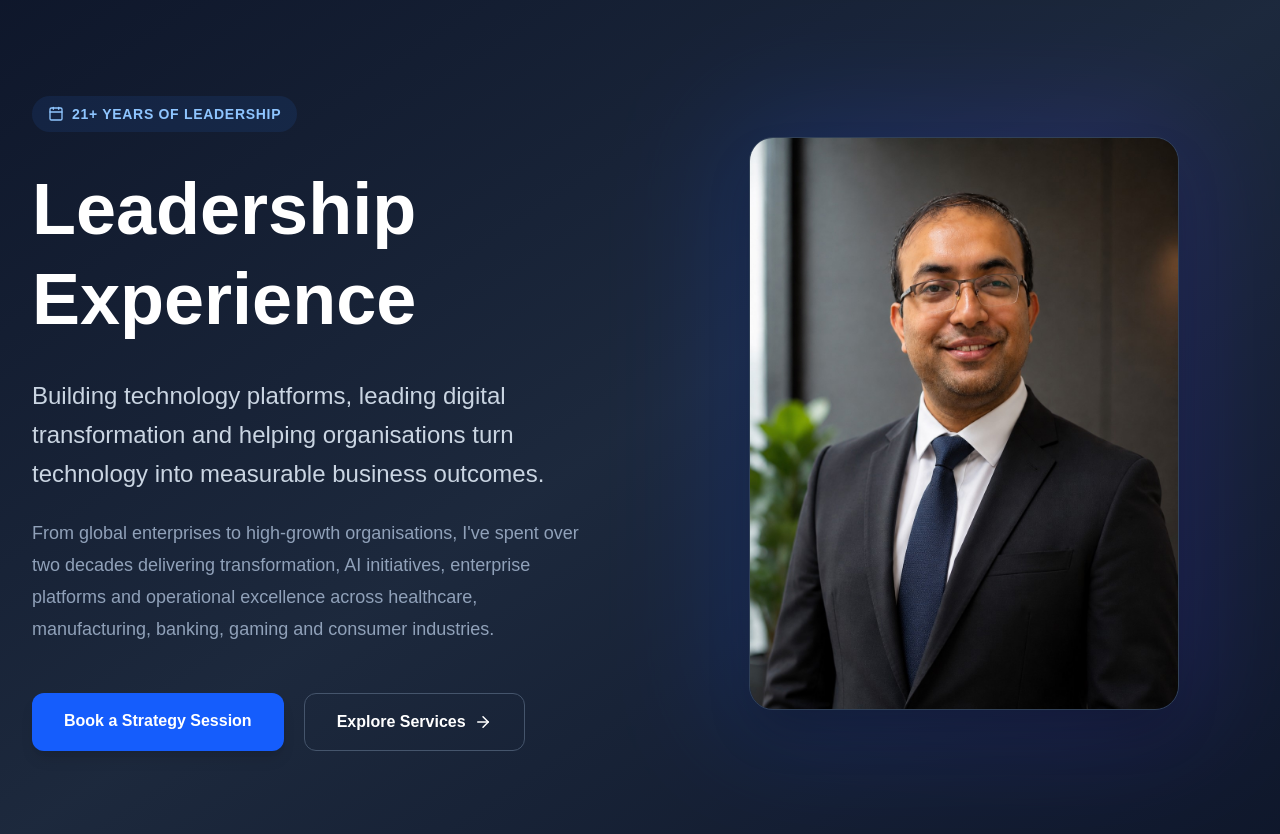
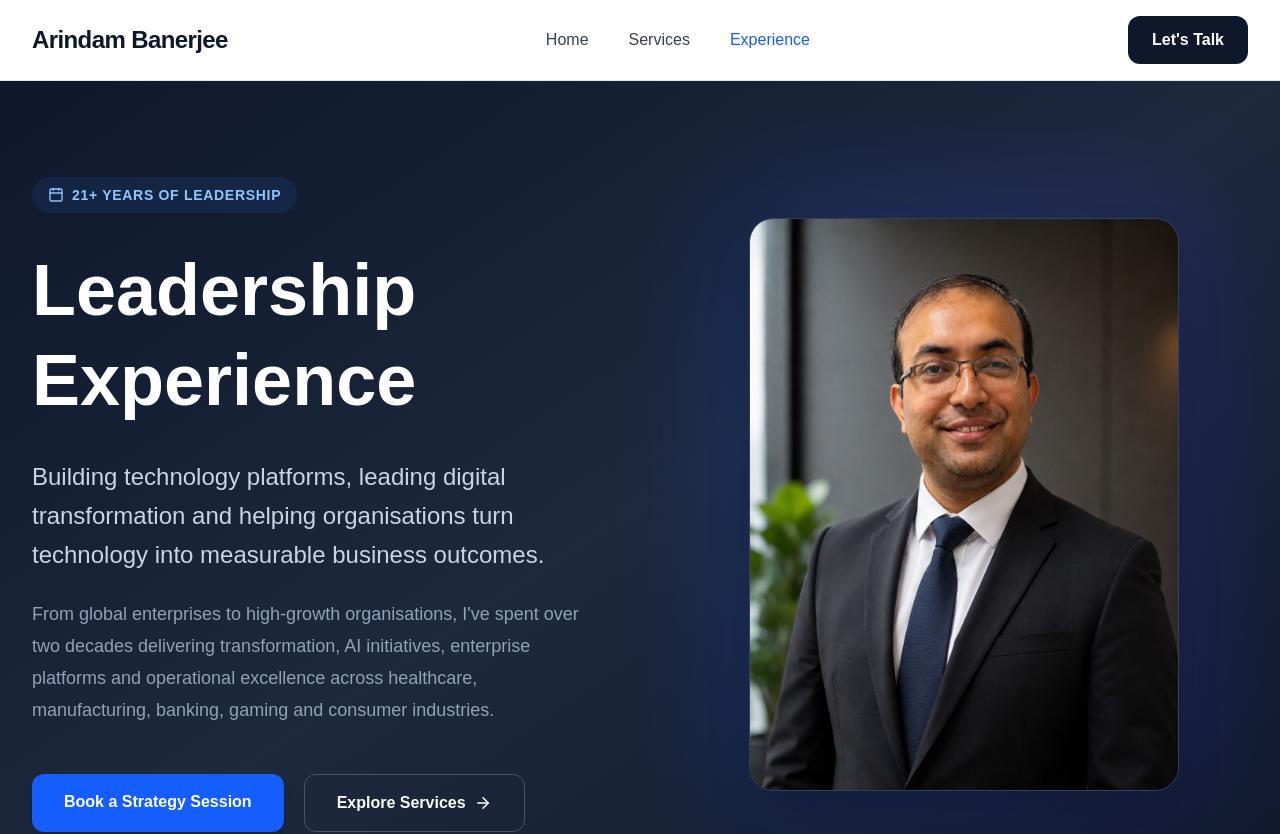
Before and after one commit to iarindambanerjee/arindam-website, a Next.js app: page /experience in a window 1280 px wide. Shown: the top 834 px of the page. Built offline with nearby package versions, Linux system fonts and the light colour scheme.

Commit message:
Add shared navigation bar

```diff
--- a/app/layout.tsx
+++ b/app/layout.tsx
@@ -1,6 +1,8 @@
 import type { Metadata } from "next";
 import { Geist, Geist_Mono } from "next/font/google";
 import "./globals.css";
+
+import Navbar from "@/components/layout/Navbar";
 
 const geistSans = Geist({
   variable: "--font-geist-sans",
@@ -13,8 +15,9 @@ const geistMono = Geist_Mono({
 });
 
 export const metadata: Metadata = {
-  title: "Create Next App",
-  description: "Generated by create next app",
+  title: "Arindam Banerjee | Fractional CIO • AI Advisory • Technology Strategy",
+  description:
+    "Helping organisations accelerate growth through executive technology leadership, AI strategy, cloud transformation and digital innovation.",
 };
 
 export default function RootLayout({
@@ -23,11 +26,16 @@ export default function RootLayout({
   children: React.ReactNode;
 }>) {
   return (
-    <html
-      lang="en"
-      className={`${geistSans.variable} ${geistMono.variable} h-full antialiased`}
-    >
-      <body className="min-h-full flex flex-col">{children}</body>
+    <html lang="en">
+      <body
+        className={`${geistSans.variable} ${geistMono.variable} antialiased bg-white text-slate-900`}
+      >
+        <Navbar />
+
+        <main>
+          {children}
+        </main>
+      </body>
     </html>
   );
 }
--- /dev/null
+++ b/components/layout/Navbar.tsx
@@ -0,0 +1,120 @@
+"use client";
+
+import Link from "next/link";
+import { usePathname } from "next/navigation";
+import { Menu, X } from "lucide-react";
+import { useState } from "react";
+
+export default function Navbar() {
+  const pathname = usePathname();
+  const [mobileOpen, setMobileOpen] = useState(false);
+
+  const navigation = [
+    { name: "Home", href: "/" },
+    { name: "Services", href: "/services" },
+    { name: "Experience", href: "/experience" },
+  ];
+
+  return (
+    <header className="sticky top-0 z-50 bg-white/90 backdrop-blur border-b border-slate-200">
+      <div className="max-w-7xl mx-auto px-8">
+
+        <div className="flex items-center justify-between h-20">
+
+          {/* Logo */}
+
+          <Link
+            href="/"
+            className="text-2xl font-bold tracking-tight text-slate-900 hover:text-blue-600 transition-colors"
+          >
+            Arindam Banerjee
+          </Link>
+
+          {/* Desktop Navigation */}
+
+          <nav className="hidden md:flex items-center gap-10">
+
+            {navigation.map((item) => {
+
+              const active = pathname === item.href;
+
+              return (
+                <Link
+                  key={item.name}
+                  href={item.href}
+                  className={`transition font-medium ${
+                    active
+                      ? "text-blue-600"
+                      : "text-slate-700 hover:text-blue-600"
+                  }`}
+                >
+                  {item.name}
+                </Link>
+              );
+            })}
+
+          </nav>
+
+          {/* Desktop CTA */}
+
+          <Link
+            href="/#contact"
+            className="hidden md:inline-flex bg-slate-900 text-white px-6 py-3 rounded-xl font-semibold hover:bg-slate-800 transition"
+          >
+            Let's Talk
+          </Link>
+
+          {/* Mobile Menu Button */}
+
+          <button
+            className="md:hidden"
+            onClick={() => setMobileOpen(!mobileOpen)}
+            aria-label="Toggle navigation"
+          >
+            {mobileOpen ? <X size={28} /> : <Menu size={28} />}
+          </button>
+
+        </div>
+
+        {/* Mobile Navigation */}
+
+        {mobileOpen && (
+
+          <div className="md:hidden border-t border-slate-200 py-6 space-y-5">
+
+            {navigation.map((item) => {
+
+              const active = pathname === item.href;
+
+              return (
+                <Link
+                  key={item.name}
+                  href={item.href}
+                  onClick={() => setMobileOpen(false)}
+                  className={`block font-medium ${
+                    active
+                      ? "text-blue-600"
+                      : "text-slate-700"
+                  }`}
+                >
+                  {item.name}
+                </Link>
+              );
+            })}
+
+            <Link
+              href="/#contact"
+              onClick={() => setMobileOpen(false)}
+              className="inline-flex mt-4 bg-slate-900 text-white px-6 py-3 rounded-xl font-semibold"
+            >
+              Let's Talk
+            </Link>
+
+          </div>
+
+        )}
+
+      </div>
+    </header>
+  );
+}
```
